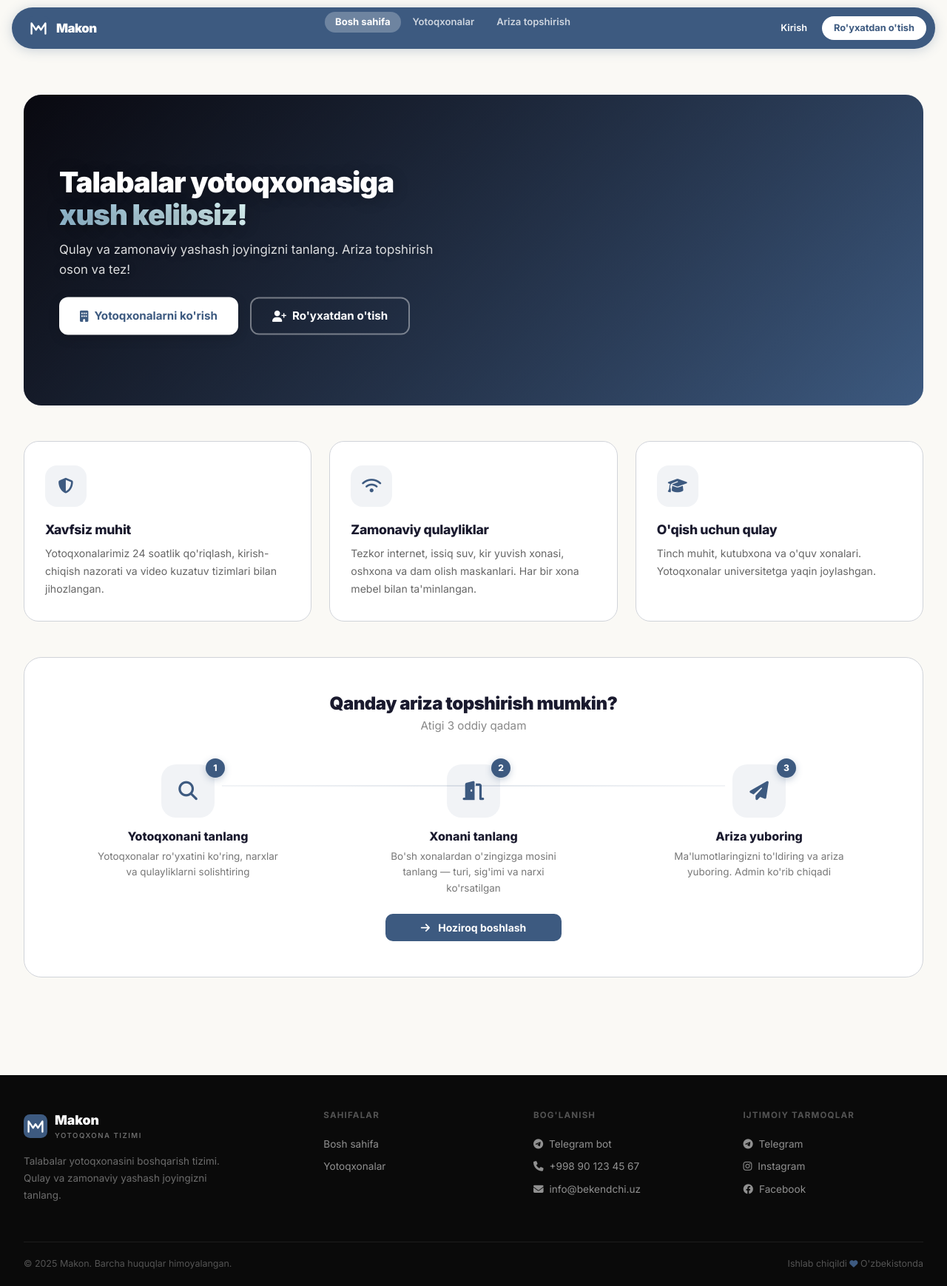
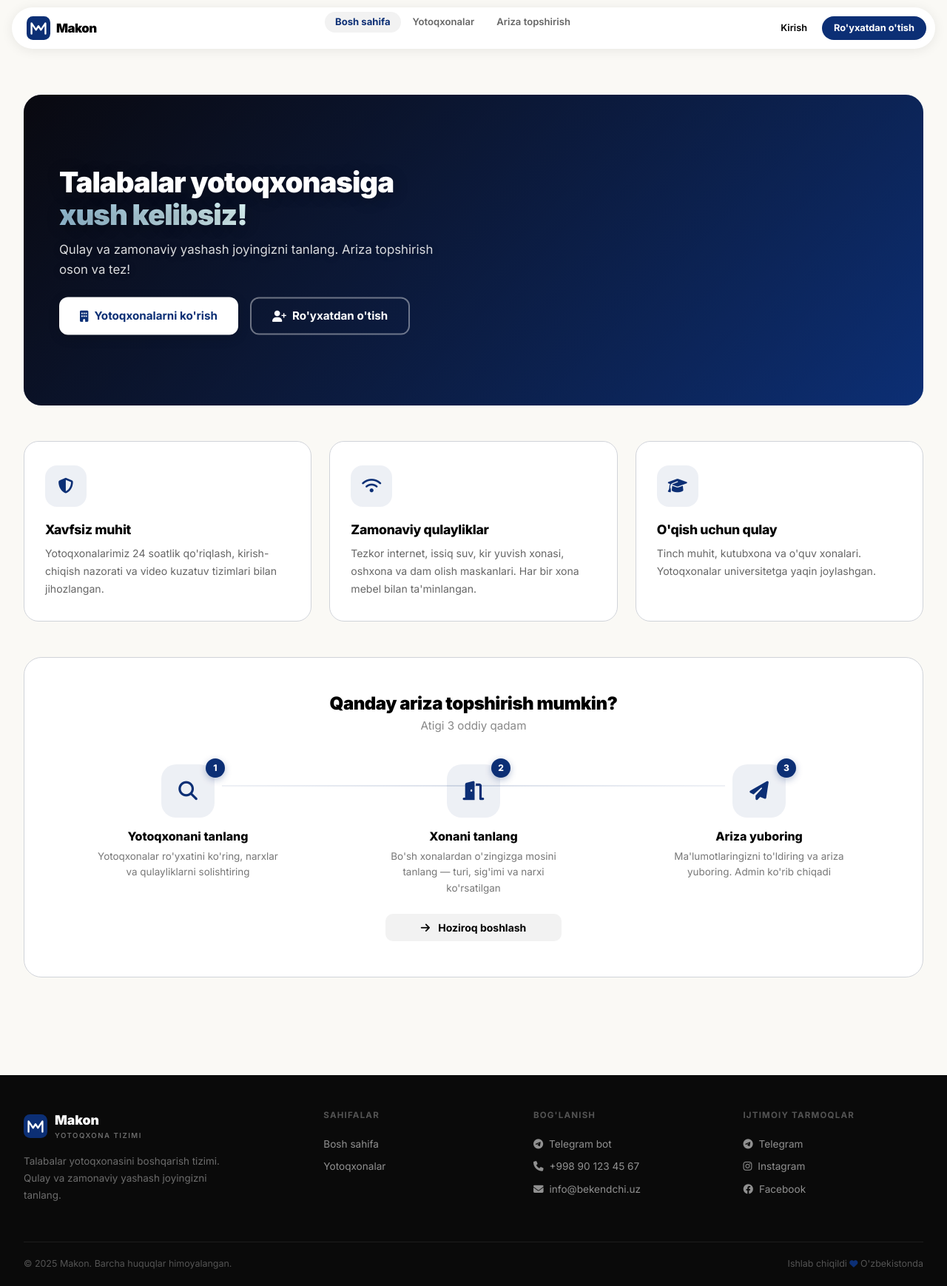
Before and after one commit to JozilovaZ/yotoqxona_web, a Django app: page /applications/ in a window 1280 px wide. Shown: the whole page at 74% size. Run offline with Django 5.2, Linux system fonts and the light colour scheme; data that the repository does not hold is empty.

Commit message:
Update colors: title #0C2F75, header #FFFFFF, text #000, buttons #F2F2F2
Co-Authored-By: Claude Opus 4.6 <noreply@anthropic.com>

```diff
--- a/templates/applications/home.html
+++ b/templates/applications/home.html
@@ -16,7 +16,7 @@
             </div>
             {% empty %}
             <div class="carousel-slide">
-                <div style="width:100%;height:100%;background:linear-gradient(135deg,#1a1a2e 0%,#3D5A80 100%);"></div>
+                <div style="width:100%;height:100%;background:linear-gradient(135deg,#1a1a2e 0%,#0C2F75 100%);"></div>
                 <div class="slide-overlay"></div>
             </div>
             {% endfor %}
@@ -177,7 +177,7 @@
     .slide-overlay {
         position: absolute;
         inset: 0;
-        background: linear-gradient(135deg, rgba(0,0,0,.65) 0%, rgba(61,90,128,.4) 100%);
+        background: linear-gradient(135deg, rgba(0,0,0,.65) 0%, rgba(12,47,117,.4) 100%);
     }
     .carousel-hero-content {
         position: absolute;
@@ -258,7 +258,7 @@
         content: ''; position: absolute; top: 0; left: 0; right: 0; height: 4px;
         background: linear-gradient(90deg, var(--p), #98C1D9); opacity: 0; transition: opacity .25s;
     }
-    .info-card:hover { transform: translateY(-6px); box-shadow: 0 12px 35px rgba(61,90,128,.1); border-color: rgba(61,90,128,.15); }
+    .info-card:hover { transform: translateY(-6px); box-shadow: 0 12px 35px rgba(12,47,117,.1); border-color: rgba(12,47,117,.15); }
     .info-card:hover::before { opacity: 1; }
     .info-card-icon {
         width: 56px; height: 56px; border-radius: 16px;
@@ -280,7 +280,7 @@
         width: 26px; height: 26px; border-radius: 50%;
         background: var(--p); color: #fff; font-size: 0.75rem; font-weight: 800;
         display: flex; align-items: center; justify-content: center; z-index: 2;
-        box-shadow: 0 3px 10px rgba(61,90,128,.3);
+        box-shadow: 0 3px 10px rgba(12,47,117,.3);
     }
     .step-icon-box {
         width: 72px; height: 72px; border-radius: 20px;
--- a/templates/base.html
+++ b/templates/base.html
@@ -12,17 +12,17 @@
 
     <style>
         :root {
-            --p:       #3D5A80;
-            --p10:     rgba(61,90,128,.07);
-            --p20:     rgba(61,90,128,.15);
+            --p:       #0C2F75;
+            --p10:     rgba(12,47,117,.07);
+            --p20:     rgba(12,47,117,.15);
             --err:     #000;
             --err10:   rgba(0,0,0,.08);
-            --dark:    #1a1a2e;
+            --dark:    #000000;
             --gray:    #6b7280;
             --border:  #D0D3D9;
             --bg:      #FAF9F5;
             --nav-h:   56px;
-            --nav-bg:  #3D5A80;
+            --nav-bg:  #FFFFFF;
         }
 
         *, *::before, *::after { box-sizing: border-box; margin: 0; padding: 0; }
@@ -50,7 +50,7 @@
             justify-content: center;
             padding: 0 8px;
             gap: 0;
-            box-shadow: 0 2px 16px rgba(61,90,128,.25);
+            box-shadow: 0 2px 16px rgba(0,0,0,.08);
             border: none;
             flex-wrap: nowrap;
         }
@@ -65,7 +65,7 @@
         .brand-logo svg { width: 32px; height: 32px; }
         .brand-name {
             font-size: 1.05rem; font-weight: 900;
-            letter-spacing: -0.5px; color: #fff;
+            letter-spacing: -0.5px; color: #000000;
             line-height: 1;
         }
 
@@ -81,19 +81,19 @@
             padding: 7px 14px;
             border-radius: 100px;
             font-size: 0.82rem; font-weight: 600;
-            color: rgba(255,255,255,.75);
+            color: rgba(0,0,0,.6);
             text-decoration: none;
             transition: color .15s, background .15s;
             white-space: nowrap;
             line-height: 1;
         }
         .nav-links li a:hover {
-            color: #fff;
-            background: rgba(255,255,255,.15);
+            color: #000;
+            background: #F2F2F2;
         }
         .nav-links li.active a {
-            color: #fff;
-            background: rgba(255,255,255,.25);
+            color: #0C2F75;
+            background: #F2F2F2;
             border-radius: 100px;
             font-weight: 700;
         }
@@ -104,38 +104,38 @@
         .user-btn {
             display: flex; align-items: center; gap: 6px;
             padding: 4px 10px 4px 4px;
-            border: 1.5px solid rgba(255,255,255,.3);
+            border: 1.5px solid #D0D3D9;
             border-radius: 50px;
             text-decoration: none; cursor: pointer;
             transition: border-color .15s, background .15s;
         }
-        .user-btn:hover { border-color: rgba(255,255,255,.5); background: rgba(255,255,255,.1); }
+        .user-btn:hover { border-color: #0C2F75; background: #F2F2F2; }
         .u-avatar {
             width: 26px; height: 26px; border-radius: 50%;
             background: #fff;
             display: flex; align-items: center; justify-content: center;
-            font-size: 0.7rem; font-weight: 800; color: var(--p); flex-shrink: 0;
+            font-size: 0.7rem; font-weight: 800; color: #0C2F75; flex-shrink: 0;
         }
-        .u-name { font-size: 0.8rem; font-weight: 600; color: #fff; }
-        .u-arrow { color: rgba(255,255,255,.5); font-size: 0.55rem; }
+        .u-name { font-size: 0.8rem; font-weight: 600; color: #000; }
+        .u-arrow { color: rgba(0,0,0,.4); font-size: 0.55rem; }
 
         /* AUTH BUTTONS */
         .nav-auth-btn {
             padding: 6px 14px;
             border-radius: 100px;
             font-size: 0.8rem; font-weight: 600;
-            color: #fff;
+            color: #000;
             text-decoration: none;
             transition: background .15s;
         }
-        .nav-auth-btn:hover { background: rgba(255,255,255,.15); color: #fff; }
+        .nav-auth-btn:hover { background: #F2F2F2; color: #000; }
         .nav-auth-primary {
-            background: #fff;
-            color: var(--p) !important;
+            background: #0C2F75;
+            color: #fff !important;
             padding: 6px 16px;
             font-weight: 700;
         }
-        .nav-auth-primary:hover { opacity: .9; background: #fff; }
+        .nav-auth-primary:hover { opacity: .9; background: #0C2F75; }
 
         /* DROPDOWN */
         .dropdown-menu {
@@ -186,18 +186,18 @@
 
         /* ═══ COMPONENTS ═══ */
         .btn-primary {
-            background: var(--p) !important; border-color: var(--p) !important;
-            color: #fff !important; font-weight: 700; border-radius: 10px;
+            background: #F2F2F2 !important; border-color: #F2F2F2 !important;
+            color: #000 !important; font-weight: 700; border-radius: 10px;
             transition: opacity .15s;
         }
-        .btn-primary:hover { opacity: .88; }
+        .btn-primary:hover { opacity: .85; }
         .btn-accent {
-            background: var(--p); border: none; color: #fff;
+            background: #F2F2F2; border: none; color: #000;
             font-weight: 700; border-radius: 10px;
             padding: 8px 18px; font-size: 0.875rem; cursor: pointer;
             transition: opacity .15s; text-decoration: none; display: inline-block;
         }
-        .btn-accent:hover { opacity: .88; color: #fff; }
+        .btn-accent:hover { opacity: .85; color: #000; }
         .btn-dark {
             background: var(--dark) !important; border-color: var(--dark) !important;
             border-radius: 10px; font-weight: 700;
@@ -238,7 +238,7 @@
 
         .alert-stack { position: fixed; bottom: 20px; right: 20px; z-index: 9999; min-width: 280px; }
         .alert { border: none; border-radius: 12px; font-size: .875rem; font-weight: 600; box-shadow: 0 4px 20px rgba(0,0,0,.1); }
-        .alert-success { background: #3D5A80; color: #fff; }
+        .alert-success { background: #0C2F75; color: #fff; }
         .alert-danger, .alert-error { background: #000; color: #fff; }
         .alert-info { background: var(--p10); color: var(--p); border: 1px solid var(--p20); }
         .alert-warning { background: #D0D3D9; color: #000; }
@@ -276,7 +276,7 @@
         }
 
         /* ═══ MOBILE NAV ═══ */
-        .mob-toggle { display: none; background: none; border: none; color: #fff; font-size: 1.1rem; cursor: pointer; padding: 4px 8px; }
+        .mob-toggle { display: none; background: none; border: none; color: #000; font-size: 1.1rem; cursor: pointer; padding: 4px 8px; }
 
         @media (max-width: 1024px) {
             .topnav-wrap { padding: 8px 10px 0; }
@@ -285,11 +285,11 @@
             .nav-links.open {
                 display: flex; flex-direction: column; gap: 4px;
                 position: fixed; top: 72px; left: 10px; right: 10px;
-                background: var(--nav-bg);
+                background: #FFFFFF;
                 padding: 16px 20px;
                 border-radius: 18px;
-                border: 1px solid rgba(61,90,128,.1);
-                box-shadow: 0 8px 32px rgba(61,90,128,.15);
+                border: 1px solid #D0D3D9;
+                box-shadow: 0 8px 32px rgba(0,0,0,.1);
                 z-index: 998;
             }
             .mob-toggle { display: block; margin-right: 6px; }
@@ -307,7 +307,7 @@
     <a class="nav-brand" href="{% url 'dashboard' %}">
         <div class="brand-logo">
             <svg viewBox="0 0 34 34" fill="none" xmlns="http://www.w3.org/2000/svg">
-                <rect width="34" height="34" rx="9" fill="#3D5A80"/>
+                <rect width="34" height="34" rx="9" fill="#0C2F75"/>
                 <path d="M7 25V10L13.5 19.5L17 14L20.5 19.5L27 10V25" stroke="white" stroke-width="2.5" stroke-linecap="round" stroke-linejoin="round"/>
             </svg>
         </div>
@@ -416,7 +416,7 @@
         <div class="footer-top">
             <div class="footer-brand">
                 <div class="d-flex align-items-center mb-3" style="gap:10px;">
-                    <svg width="32" height="32" viewBox="0 0 34 34" fill="none"><rect width="34" height="34" rx="9" fill="#3D5A80"/><path d="M7 25V10L13.5 19.5L17 14L20.5 19.5L27 10V25" stroke="white" stroke-width="2.5" stroke-linecap="round" stroke-linejoin="round"/></svg>
+                    <svg width="32" height="32" viewBox="0 0 34 34" fill="none"><rect width="34" height="34" rx="9" fill="#0C2F75"/><path d="M7 25V10L13.5 19.5L17 14L20.5 19.5L27 10V25" stroke="white" stroke-width="2.5" stroke-linecap="round" stroke-linejoin="round"/></svg>
                     <div>
                         <div style="font-size:1.1rem;font-weight:900;color:#fff;">Makon</div>
                         <div style="font-size:.6rem;font-weight:600;text-transform:uppercase;letter-spacing:1.5px;color:rgba(255,255,255,.4);">Yotoqxona tizimi</div>
```
